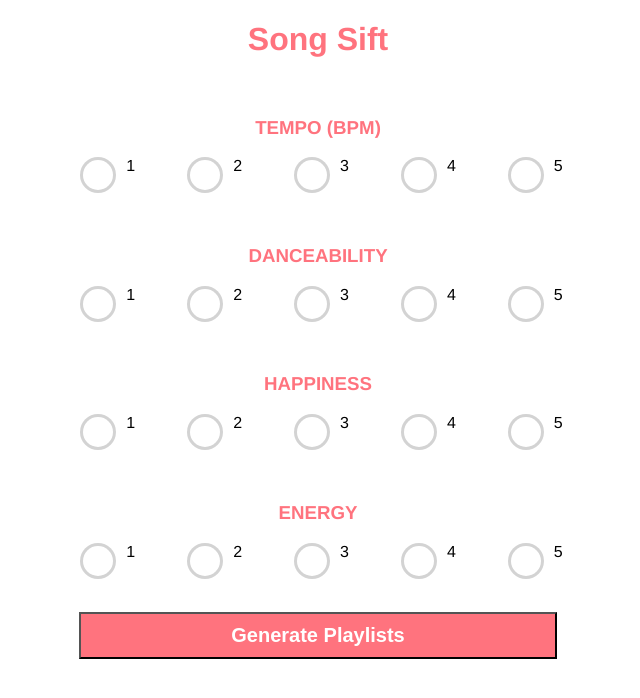
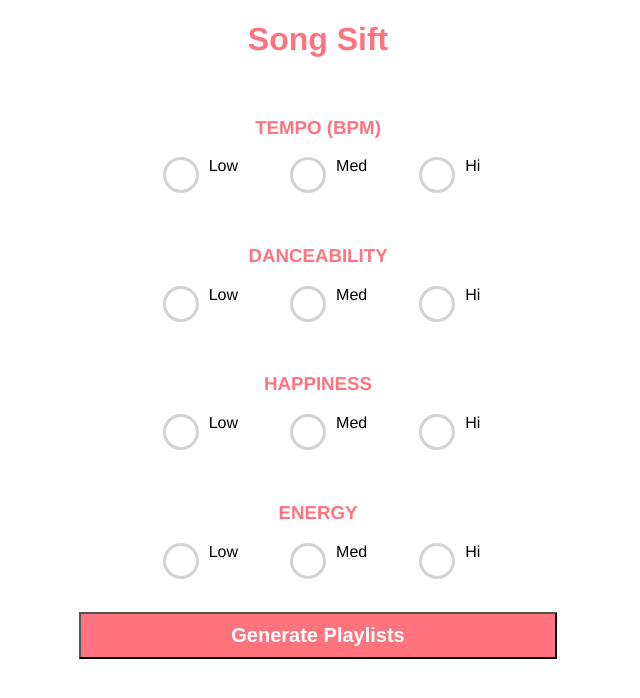
Before and after one commit to ldimuro/SongSift_Web, an Angular app: page /home in a window 1280 px wide. Shown: the top 698 px of the page, without its empty margins (322-962 px from the left). Built offline with nearby package versions, Linux system fonts and the light colour scheme.

Commit message:
Redesigned Homepage UI

```diff
--- a/src/app/home/components/home/home.component.html
+++ b/src/app/home/components/home/home.component.html
@@ -6,60 +6,44 @@
     <h3 class="center">TEMPO (BPM)</h3>
     <div class="centerDiv tempo">
         <input type="radio" name="tempo" value="ONE" id="tempo1">
-        <label class="role" for="tempo1">1</label>
+        <label class="role" for="tempo1">Low</label>
         <input type="radio" name="tempo" value="TWO" id="tempo2">
-        <label class="role" for="tempo2">2</label>
+        <label class="role" for="tempo2">Med</label>
         <input type="radio" name="tempo" value="THREE" id="tempo3">
-        <label class="role" for="tempo3">3</label>
-        <input type="radio" name="tempo" value="FOUR" id="tempo4">
-        <label class="role" for="tempo4">4</label>
-        <input type="radio" name="tempo" value="FIVE" id="tempo5">
-        <label class="role" for="tempo5">5</label>
+        <label class="role" for="tempo3">Hi</label>
     </div>
     <br />
     <br />
     <h3 class="center">DANCEABILITY</h3>
     <div class="centerDiv danceability">
         <input type="radio" name="danceability" value="ONE" id="one">
-        <label class="role" for="one">1</label>
+        <label class="role" for="one">Low</label>
         <input type="radio" name="danceability" value="TWO" id="two">
-        <label class="role" for="two">2</label>
+        <label class="role" for="two">Med</label>
         <input type="radio" name="danceability" value="THREE" id="three">
-        <label class="role" for="three">3</label>
-        <input type="radio" name="danceability" value="FOUR" id="four">
-        <label class="role" for="four">4</label>
-        <input type="radio" name="danceability" value="FIVE" id="five">
-        <label class="role" for="five">5</label>
+        <label class="role" for="three">Hi</label>
     </div>
     <br />
     <br />
     <h3 class="center">HAPPINESS</h3>
     <div class="centerDiv happiness">
         <input type="radio" name="happiness" value="ONE" id="one">
-        <label class="role" for="one">1</label>
+        <label class="role" for="one">Low</label>
         <input type="radio" name="happiness" value="TWO" id="two">
-        <label class="role" for="two">2</label>
+        <label class="role" for="two">Med</label>
         <input type="radio" name="happiness" value="THREE" id="three">
-        <label class="role" for="three">3</label>
-        <input type="radio" name="happiness" value="FOUR" id="four">
-        <label class="role" for="four">4</label>
-        <input type="radio" name="happiness" value="FIVE" id="five">
-        <label class="role" for="five">5</label>
+        <label class="role" for="three">Hi</label>
     </div>
     <br />
     <br />
     <h3 class="center">ENERGY</h3>
     <div class="centerDiv energy">
         <input type="radio" name="energy" value="ONE" id="one">
-        <label class="role" for="one">1</label>
+        <label class="role" for="one">Low</label>
         <input type="radio" name="energy" value="TWO" id="two">
-        <label class="role" for="two">2</label>
+        <label class="role" for="two">Med</label>
         <input type="radio" name="energy" value="THREE" id="three">
-        <label class="role" for="three">3</label>
-        <input type="radio" name="energy" value="FOUR" id="four">
-        <label class="role" for="four">4</label>
-        <input type="radio" name="energy" value="FIVE" id="five">
-        <label class="role" for="five">5</label>
+        <label class="role" for="three">Hi</label>
     </div>
     <br />
     <br />
--- a/src/app/nowPlaying/components/now-playing/now-playing.component.ts
+++ b/src/app/nowPlaying/components/now-playing/now-playing.component.ts
@@ -23,9 +23,8 @@ export class NowPlayingComponent implements OnInit {
     console.log('CODE: ' + this.nowPlayingSvc.getCode());
 
     setTimeout(() => {
-      console.log('2 seconds later');
       this.getToken();
-    }, 2000);
+    }, 1000);
   }
 
   getToken() {
--- a/src/app/spotify/services/spotify.service.ts
+++ b/src/app/spotify/services/spotify.service.ts
@@ -126,6 +126,7 @@ export class SpotifyService {
       console.log(this.userTrackData);
       console.log('# of tracks: ' + this.userTrackData.items.length);
 
+      // Loop through array and grab data, then call endpoint again to reach next offset
       const length = this.userTrackData.items.length;
       for (let i = 0; i < length; i++) {
         console.log(this.userTrackData.items[i].track.name);
@@ -143,8 +144,6 @@ export class SpotifyService {
 
     return this.http.get(url, {headers}).subscribe(data => {
         console.log(data);
-        // this.accessToken = data['access_token'];
-        // this.refreshToken = data['refresh_token'];
       });
   }
 
```
